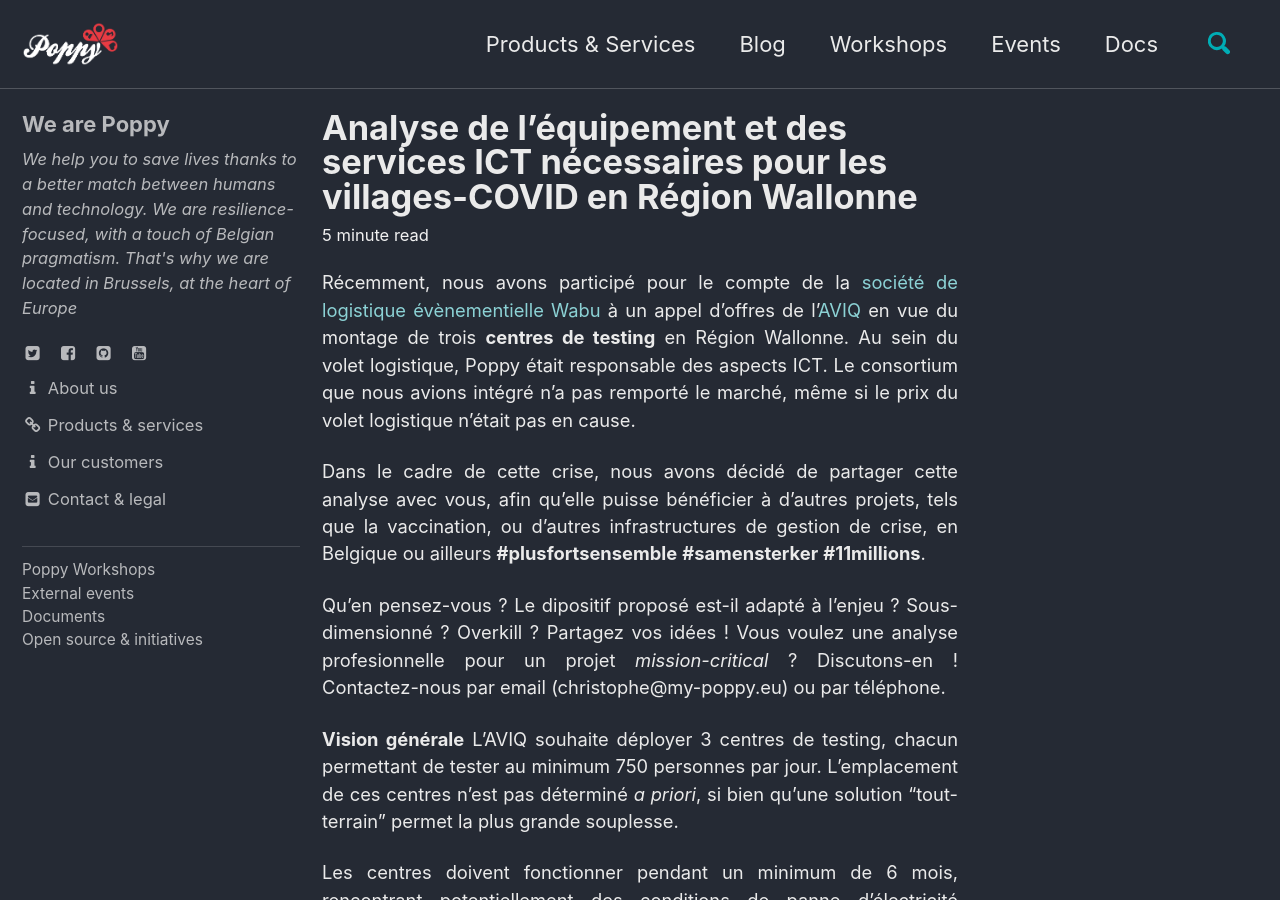
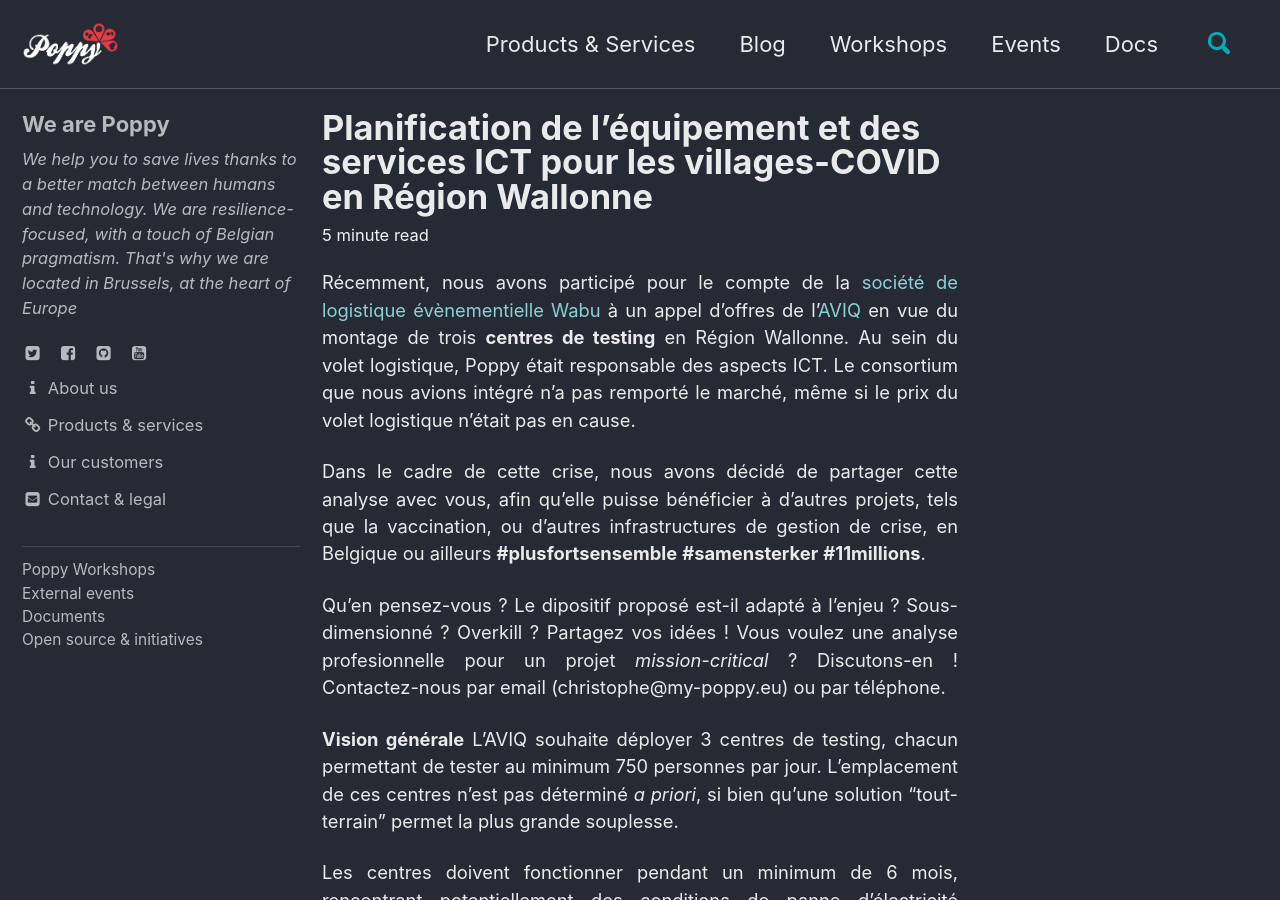
Before and after one commit to ccloquet/ccloquet.github.io, a Jekyll site: the page built from _posts/2020-12-30-ICT-testing.md, in a window 1280 px wide and 900 px high. Built offline with Jekyll 4.4.1, drawn with Linux system fonts in a browser that asks for light colours; cached includes are drawn as plain includes.

Commit message:
Update 2020-12-30-ICT-testing.md

```diff
--- a/_posts/2020-12-30-ICT-testing.md
+++ b/_posts/2020-12-30-ICT-testing.md
@@ -1,5 +1,5 @@
 ---
-title: "Analyse de l'équipement et des services ICT nécessaires pour les villages-COVID en Région Wallonne"
+title: "Planification de l'équipement et des services ICT pour les villages-COVID en Région Wallonne"
 published: true
 tags: [tools,ict,testing,covid19]
 ---
```
